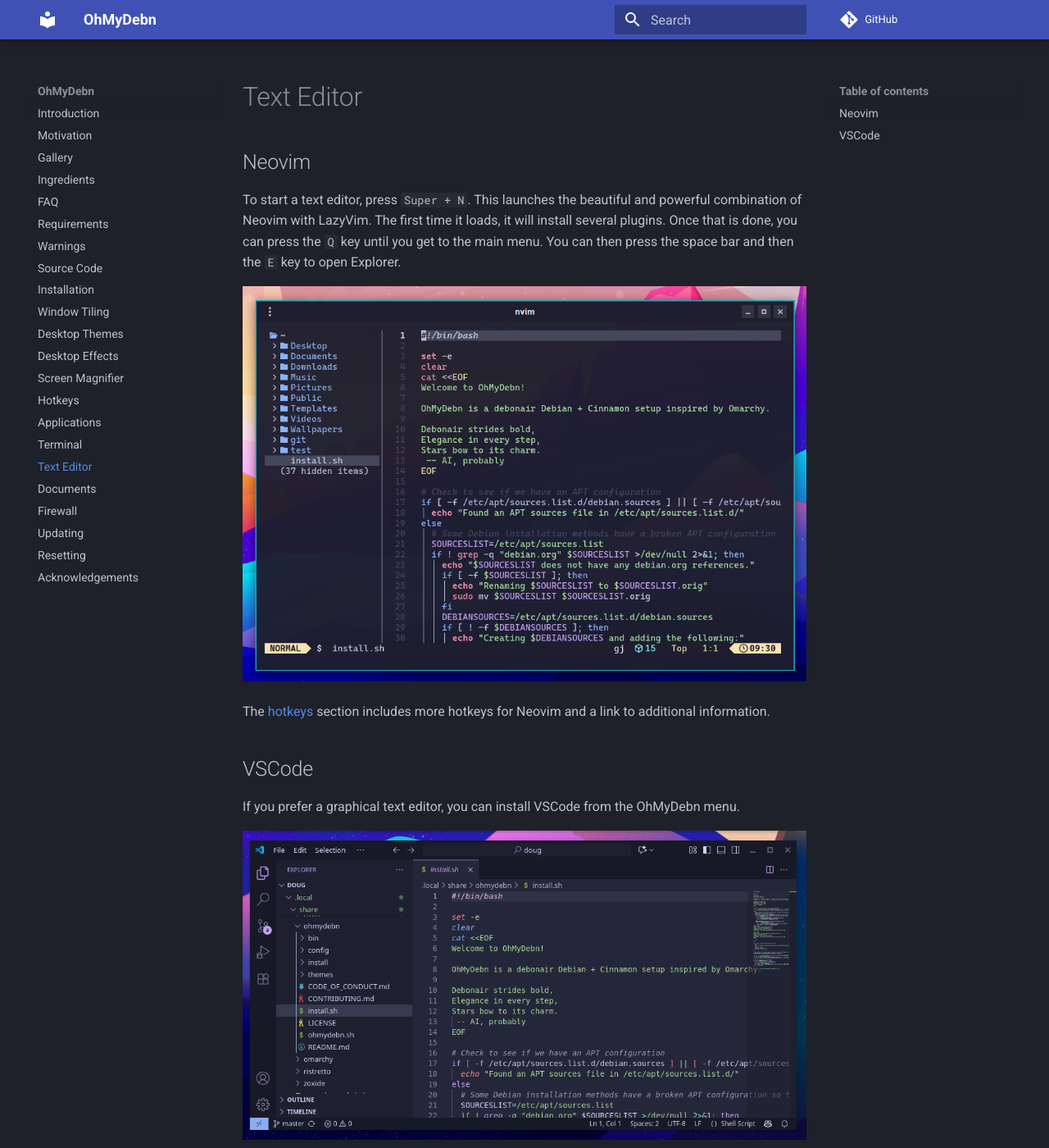
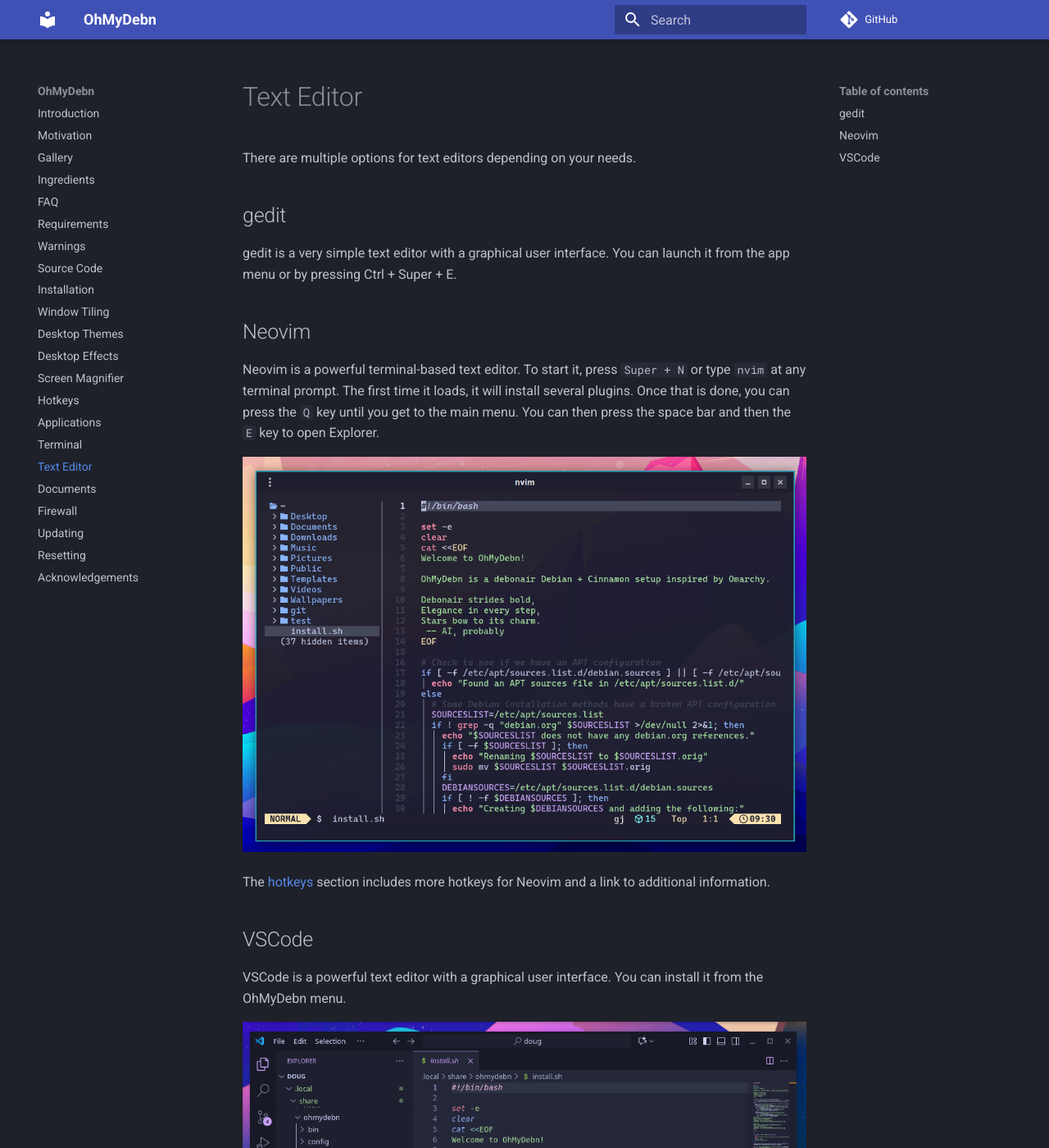
Before and after one commit to dougburks/ohmydebn-docs, an MkDocs documentation site: the page built from docs/text-editor.md, in a window 1280 px wide and 1400 px high. Shown: the whole window at 82% size. Built offline with MkDocs 1.6.1 and Material for MkDocs 9.7.7, drawn with Linux system fonts in a browser that asks for light colours; comment, search, counter and statistics services are not loaded.

Commit message:
update text-editor.md

```diff
--- a/docs/text-editor.md
+++ b/docs/text-editor.md
@@ -1,6 +1,12 @@
+There are multiple options for text editors depending on your needs.
+
+## gedit
+
+gedit is a very simple text editor with a graphical user interface. You can launch it from the app menu or by pressing Ctrl + Super + E.
+
 ## Neovim
 
-To start a text editor, press `Super + N`. This launches the beautiful and powerful combination of Neovim with LazyVim. The first time it loads, it will install several plugins. Once that is done, you can press the `Q` key until you get to the main menu. You can then press the space bar and then the `E` key to open Explorer.
+Neovim is a powerful terminal-based text editor. To start it, press `Super + N` or type `nvim` at any terminal prompt. The first time it loads, it will install several plugins. Once that is done, you can press the `Q` key until you get to the main menu. You can then press the space bar and then the `E` key to open Explorer.
 
 ![OhMyDebn Neovim screenshot](https://raw.githubusercontent.com/dougburks/ohmydebn-docs/refs/heads/main/images/ohmydebn-neovim.png)
 
@@ -8,6 +14,6 @@
 
 ## VSCode
 
-If you prefer a graphical text editor, you can install VSCode from the OhMyDebn menu.
+VSCode is a powerful text editor with a graphical user interface. You can install it from the OhMyDebn menu.
 
 ![OhMyDebn VSCode screenshot](https://raw.githubusercontent.com/dougburks/ohmydebn-docs/refs/heads/main/images/ohmydebn-vscode.png)
```
